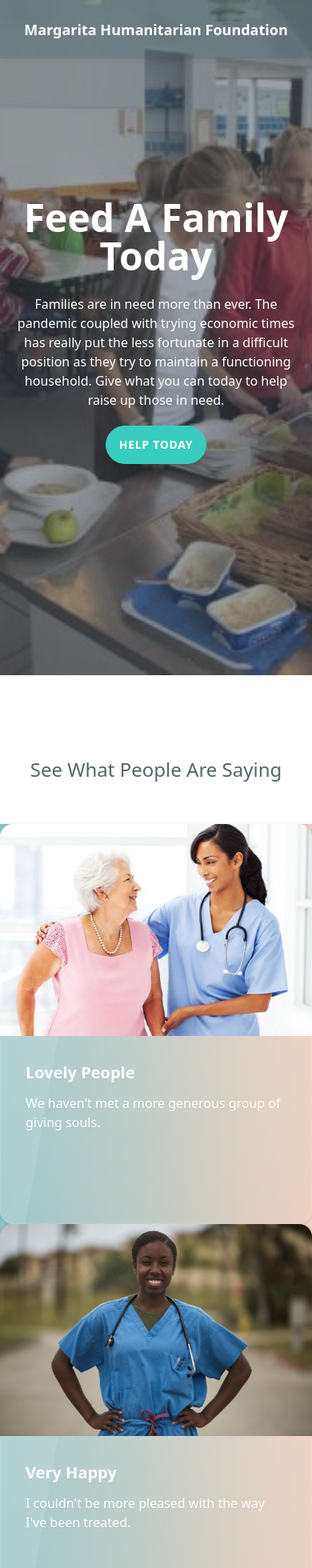
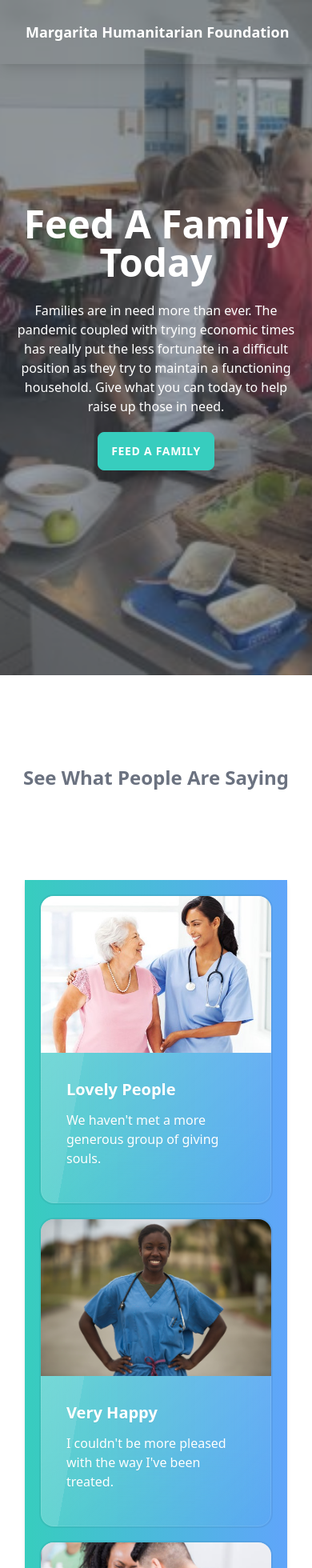
Before and after one commit to margaritahumanitarian/helpafamily, a Next.js app: page /landing-page in a window 390 px wide. Shown: the top 1960 px of the page at 80% size. Built offline with nearby package versions, Linux system fonts and the light colour scheme.

Commit message:
Refactored and got rid of all custom styled jsx css. Changed out the button for a next/link on line 289. Made hero section full screen.

```diff
--- a/pages/landing-page.js
+++ b/pages/landing-page.js
@@ -4,11 +4,22 @@ import { ReactElement, useEffect, useState } from 'react'; // ReactElement is on
 import Footer from '../components/Footer';
 import Head from 'next/head';
 import Image from 'next/image';
+import Link from 'next/link';
 import PropTypes from 'prop-types';
-import { useRouter } from 'next/router';
 
 // import { BsSearch } from 'react-icons/bs';
 import { FaRegHeart } from 'react-icons/fa';
+
+/** -----------------------------------------------------------------------------------------------------------------------
+ *
+ * TODO: Change all of the placeholder text to good copy.
+ * TODO: Change the call to action link to point to the appropriate destination.
+ * TODO: Refactor code by exporting components to proper folders.
+ *
+ * FIXME: The images are placeholders and need to be changed.
+ * FIXME: There's a better way to handle images as per @RedFox0x20 recommendation.
+ *
+ */ // --------------------------------------------------------------------------------------------------------------------
 
 // -----------------------------------------------------------------------------------------------------------------------
 // TODO: Export LargeHeroSection to components folder.
@@ -16,45 +27,28 @@ import { FaRegHeart } from 'react-icons/fa';
 
 /**
  * ## Large Hero Section
- * This component is the main `LargeHeroSection` component.
+ * This component is the main `LargeHeroSection` component hosting the image.
  *
  * ### Modify using tailwind classes or css
  * - `opacity` : "bg-opacity-`opacity`" | Example: `"30"` | [Tailwind opacity](https://tailwindcss.com/docs/background-opacity)
- * - `heroHeight` : Use standard css (vh | px | %) :  Example: `"70vh"`
  *
- * @param {Object} props - bgImage, mainTextSize, opacity, title, titleSize
+ * @param {Object} props - { bgImage, mainTextSize, opacity, title, titleSize }
  * @param {String} props.bgImage - Background image url
- * @param {String} [props.heroHeight = '100vh'] Use standard css (vh | px | %) :  Example: `"70vh"`
- * @param {String} [props.opacity = '60' ]"bg-opacity-`opacity`" | Example: `"30"` | [Tailwind opacity](https://tailwindcss.com/docs/background-opacity)
+ * @param {String} [props.opacity = '60' ] "bg-opacity-`opacity`" | Example: `"30"` | [Tailwind opacity](https://tailwindcss.com/docs/background-opacity)
  * @param {*} props.children - Children elements
  * @returns {ReactElement} JSX
  */
 
-const LargeHeroSection = ({
-  bgImage,
-  children,
-  heroHeight = '100vh',
-  opacity = '60',
-}) => {
+const LargeHeroSection = ({ bgImage, children, opacity = '60' }) => {
   return (
     <>
-      <div className="hero min-height background">
+      <div
+        className="hero min-h-screen"
+        style={{ backgroundImage: `url(${bgImage})` }}
+      >
         <div className={`hero-overlay bg-opacity-${opacity}`} />
         {children}
       </div>
-      <style jsx>{`
-        .background {
-          background-image: url(${bgImage});
-        }
-        .min-height {
-          height: ${heroHeight};
-        }
-        @media (max-width: 768px) {
-          .hero {
-            height: 100vh;
-          }
-        }
-      `}</style>
     </>
   );
 };
@@ -62,7 +56,6 @@ const LargeHeroSection = ({
 LargeHeroSection.propTypes = {
   children: PropTypes.node,
   bgImage: PropTypes.string.isRequired,
-  heroHeight: PropTypes.string,
   opacity: PropTypes.string,
 };
 
@@ -76,15 +69,15 @@ LargeHeroSection.propTypes = {
 
 /**
  * ## Large Hero Content
- * This component goes full width and height of the page by default. Modify with props.
+ * This is the call to action and content of the `LargeHeroSection` component.
  *
  * ### Modify using tailwind classes or css
  * - `titleSize` : "text-`titleSize`" | Example: `"5xl"` | [Tailwind text sizes](https://tailwindcss.com/docs/font-size)
  * - `mainTextSize` : "max-w-`mainSize`" | [Tailwind max-width sizes](https://tailwindcss.com/docs/max-width)
  *
- * @param {Object} props - { mainTextSize, opacity, title, titleSize, fadeInSpeed }
+ * @param {Object} props - { mainTextSize, title, titleSize, fadeInSpeed }
  * @param {String} [props.mainTextSize = 'md'] - change the size of main section "max-w-`mainSize`" | [Tailwind max-width sizes](https://tailwindcss.com/docs/max-width)
- * @param {String} [props.fadeInSpeed = '0.8s'] - change the speed of fade in "ease-in-out-`fadeInSpeed`" | Example: `"0.8s"`
+ * @param {String} [props.fadeInSpeed = '700'] - change the speed of fade in "duration-`fadeInSpeed`" | Example: `700"`
  * @param {String} props.title - The title of the hero section
  * @param {String} [props.titleSize = '5xl'] - "text-`titleSize`" | Example: `"5xl"` | [Tailwind text sizes](https://tailwindcss.com/docs/font-size)
  * @param {*} props.children - The content of the hero section
@@ -93,33 +86,23 @@ LargeHeroSection.propTypes = {
 
 const LargeHeroContent = ({
   children,
-  fadeInSpeed = '0.8s',
+  fadeInSpeed = '700',
   mainTextSize = 'md',
   title,
   titleSize = '5xl',
 }) => {
-  const [fadeIn, setFadeIn] = useState(0);
+  const [opacityAmount, setOpacityAmount] = useState(0);
   useEffect(() => {
-    setFadeIn(1);
+    setOpacityAmount(1);
   }, []);
   return (
-    <div className="text-center hero-content text-neutral-content fade-in">
+    <div
+      className={`text-center hero-content text-neutral-content opacity-${opacityAmount} transition ease-in duration-${fadeInSpeed}`}
+    >
       <div className={`max-w-${mainTextSize}`}>
         <h1 className={`mb-6 text-${titleSize} font-bold`}>{title}</h1>
         {children}
       </div>
-      <style jsx>{`
-        .fade-in {
-          opacity: ${fadeIn};
-          transition: ease-in-out ${fadeInSpeed};
-        }
-        @media (max-width: 768px) {
-          .hero-content {
-            padding-top: 0;
-            height: 100vh;
-          }
-        }
-      `}</style>
     </div>
   );
 };
@@ -138,30 +121,35 @@ LargeHeroContent.propTypes = {
 
 // -----------------------------------------------------------------------------------------------------------------------
 // TODO: Export LandingPageNav to components folder.
+// FIXME: The commented out code is for @Audrey to decide whether or not she wants to use the links in the nav.
 // -----------------------------------------------------------------------------------------------------------------------
 
 /**
  * ### Landing Page Nav Bar
  * This component is used to create the nav bar for the landing page which has opacity and fade in options to work in conjunction with the `LargeHeroSection` component.
- * @param {Object} props - fadeInSpeed
- * @param {String} [props.fadeInSpeed = '1.5s' ]- change the speed of fade in "ease-in-out-`fadeInSpeed`" | Example: `"0.8s"`
+ *
+ * fadeInSpeed - change the speed of fade in "ease-in duration-`fadeInSpeed`" | Example: `"700"` : [tailwind durations](https://tailwindcss.com/docs/transition-duration)
+ *
+ * @param {Object} props - { fadeInSpeed }
+ * @param {String} [props.fadeInSpeed = '700' ] - change the speed of fade in "ease-in duration-`fadeInSpeed`" | Example: `"700"` : [tailwind durations](https://tailwindcss.com/docs/transition-duration)
  * @returns {ReactElement} JSX
  */
-const LandingPageNav = ({ fadeInSpeed = '1.5s' }) => {
+const LandingPageNav = ({ fadeInSpeed = '700' }) => {
   const [navOpacity, setnavOpacity] = useState(0);
   useEffect(() => {
-    setnavOpacity(1);
+    setnavOpacity(100);
   }, []);
   return (
     <>
-      <div className="nav-area">
-        <div className="nav-bar mb-2 shadow-lg bg-neutral text-neutral-content justify-center sticky top-0 z-50">
+      <div
+        className={`fixed h-20 nav-bar mb-2 shadow-lg text-neutral-content flex justify-between items-center top-0 left-0 right-0 z-50 opacity-${navOpacity} ease-in duration-${fadeInSpeed}`}
+      >
         <div className="flex-none px-6 mx-2">
           <span className="text-lg font-bold">
             {'Margarita Humanitarian Foundation'}
           </span>
         </div>
-          <div className="flex-1 px-2 mx-2 hidden md:flex">
+        {/* <div className="px-2 mx-2 hidden md:flex flex-grow "> */}
         {/* <div className="items-stretch hidden lg:flex">
               <Link href="/">
                 <a className="btn btn-ghost btn-sm rounded-btn">{'Home'}</a>
@@ -183,12 +171,14 @@ const LandingPageNav = ({ fadeInSpeed = '1.5s' }) => {
                 </a>
               </Link>
             </div> */}
-          </div>
-          <div className="pr-7 hidden">{' Help Families in Need'}</div>
+        {/* </div> */}
+        <div className="flex items-center">
+          <div className="pr-7 hidden md:block">{' Help Families in Need'}</div>
           <div className="flex-row hidden sm:flex">
             <button className="btn btn-square btn-ghost pr-6" type="button">
               <FaRegHeart className="inline-block w-5 h-5 stroke-current" />
             </button>
+          </div>
         </div>
 
         {/* <div className="flex-none hidden sm:flex">
@@ -197,36 +187,37 @@ const LandingPageNav = ({ fadeInSpeed = '1.5s' }) => {
             </button>
           </div> */}
       </div>
+    </>
+  );
+};
+
+// -----------------------------------------------------------------------------------------------------------------------
+// Export LandingPageNav end.
+// -----------------------------------------------------------------------------------------------------------------------
+
+// -----------------------------------------------------------------------------------------------------------------------
+// TODO: Export TestimonialCard to components folder or leave it here as it's not the most reusable component.
+// FIXME: Find correct images for these cards and fix the sizing issues
+// -----------------------------------------------------------------------------------------------------------------------
+
+const TestimonialCard = ({ content, image, title }) => {
+  return (
+    <div className="m-5 w-72 h-96 card glass lg:card text-neutral-content">
+      <figure className="p-0">
+        <Image
+          alt="testimonial"
+          className="shadow-lg"
+          height={340}
+          layout="responsive"
+          src={image}
+          width={500}
+        />
+      </figure>
+      <div className="max-w-md card-body">
+        <h2 className="card-title">{title}</h2>
+        <p>{content}</p>
       </div>
-      <style jsx>{`
-        .hidden {
-          display: block;
-        }
-        .nav-bar {
-          opacity: ${navOpacity};
-          background-color: #2159633d !important;
-          box-shadow: 0 0.3px 7.2px 0px rgba(0, 0, 0, 0.12);
-          z-index: 1;
-          position: fixed;
-          display: flex;
-          align-items: center;
-          justify-content: center;
-          top: ${navOpacity ? navOpacity - 1 : -3}rem;
-          left: 0;
-          right: 0;
-          height: 73px;
-          transition: all ${fadeInSpeed} ease-in-out;
-        }
-        @media (max-width: 768px) {
-          .nav-bar {
-            top: 0;
-          }
-          .hidden {
-            display: none;
-          }
-        }
-      `}</style>
-    </>
+    </div>
   );
 };
 
@@ -240,135 +231,30 @@ const LandingPageNav = ({ fadeInSpeed = '1.5s' }) => {
 
 const TestimonialSection = () => {
   return (
-    <section className="testimonial-section">
-      <div className="section-title">
+    <section className="flex flex-col items-center justify-center h-1/2 py-28">
+      <div className="text-gray-500 text-2xl font-semibold pb-28">
         <h2>{'See What People Are Saying'}</h2>
       </div>
-      <div className="cards">
-        <div className="testimonial-card">
-          <div className="card glass lg:card text-neutral-content">
-            <figure className="p-0">
-              <Image
-                alt="testimonial"
-                className="shadow-lg"
-                height={340}
-                layout="responsive"
-                src="/images/HealthWorkShop.jpg"
-                width={500}
+      <div
+        className=" bg-gradient-to-r from-accent to-blue-400 shadow-md md:flex md:p-32 "
+        id="cards-section"
+      >
+        <TestimonialCard
+          content="We haven't met a more generous group of giving souls."
+          image="/images/HealthWorkShop.jpg"
+          title="Lovely People"
         />
-            </figure>
-            <div className="max-w-md card-body">
-              <h2 className="card-title">{'Lovely People'}</h2>
-              <p>{"We haven't met a more generous group of giving souls."}</p>
+        <TestimonialCard
+          content="I couldn't be more pleased with the way I've been treated."
+          image="/images/Volunteer.jpg"
+          title="Very Happy"
+        />
+        <TestimonialCard
+          content="I couldn't be more pleased with the way I've been treated."
+          image="/images/Humanitarian.jpg"
+          title="They Care"
+        />
       </div>
-          </div>
-        </div>
-        <div className="testimonial-card">
-          <div className="card glass lg:card text-neutral-content">
-            <figure className="p-0">
-              <Image
-                alt="testimonial"
-                className="shadow-lg"
-                height={340}
-                layout="responsive"
-                src="/images/Volunteer.jpg"
-                width={500}
-              />
-            </figure>
-            <div className="max-w-md card-body">
-              <h2 className="card-title">{'Very Happy'}</h2>
-              <p>
-                {"I couldn't be more pleased with the way I've been treated."}
-              </p>
-            </div>
-          </div>
-        </div>
-        <div className="testimonial-card">
-          <div className="card glass lg:card text-neutral-content">
-            <figure className="p-0">
-              <Image
-                alt="testimonial"
-                className="shadow-lg"
-                height={340}
-                layout="responsive"
-                src="/images/Humanitarian.jpg"
-                width={500}
-              />
-            </figure>
-            <div className="max-w-md card-body">
-              <h2 className="card-title">{'They Care'}</h2>
-              <p>
-                {"I couldn't be more pleased with the way I've been treated."}
-              </p>
-            </div>
-          </div>
-        </div>
-      </div>
-      <style jsx>{`
-        .testimonial-section {
-          display: flex;
-          flex-direction: column;
-          justify-content: center;
-          align-items: center;
-          height: 1300px;
-          padding: 10px;
-        }
-        .cards {
-          background: linear-gradient(
-            90deg,
-            rgba(91, 164, 167, 0.699) 0%,
-            rgba(206, 117, 66, 0.336) 100%
-          );
-          padding: 70px;
-          display: flex;
-          align-items: flex-end;
-          height: 600px;
-          box-shadow: 0 5px 10px rgba(0, 0, 0, 0.2),
-            0 2px 3px rgba(0, 0, 0, 0.2);
-        }
-        .testimonial-card {
-          display: flex;
-          width: 350px;
-          height: 600px;
-          overflow: scroll;
-          margin: 20px;
-          border-radius: 10px;
-          box-shadow: 0 5px 10px rgba(0, 0, 0, 0.2);
-        }
-        .section-title {
-          color: #0d2529b4;
-          font-size: 2.5rem;
-          font-weight: 500;
-          padding-bottom: 200px;
-        }
-
-        @media (max-width: 768px) {
-          .testimonial-section {
-            height: auto;
-            padding: 100px 0;
-
-            flex-direction: column;
-            align-items: center;
-            justify-content: center;
-          }
-          .cards {
-            flex-direction: column;
-            height: auto;
-            padding: 0;
-          }
-          .testimonial-card {
-            width: 100%;
-            height: 500px;
-            margin: 0;
-            border-radius: 0;
-            box-shadow: none;
-          }
-          .section-title {
-            font-size: 1.5rem;
-            padding-bottom: 50px;
-          }
-        }
-      `}</style>
     </section>
   );
 };
@@ -377,12 +263,7 @@ const TestimonialSection = () => {
 // Export TestimonialSection end.
 // -----------------------------------------------------------------------------------------------------------------------
 
-// -----------------------------------------------------------------------------------------------------------------------
-// Main Component for this page lives here.
-// -----------------------------------------------------------------------------------------------------------------------
-
 const LandingPage = () => {
-  const router = useRouter();
   return (
     <>
       <Head>
@@ -391,15 +272,10 @@ const LandingPage = () => {
         <link href="https://www.margaritahumanitarian.org/" rel="canonical" />
         <link href="/favicon.ico" rel="icon" />
       </Head>
-      <LandingPageNav fadeInSpeed="1.5s" />
-      <main className="body">
-        <LargeHeroSection
-          bgImage="/images/HotMealDay.jpg"
-          heroHeight="85vh"
-          opacity="20"
-        >
+      <LandingPageNav />
+      <main className="justify-center">
+        <LargeHeroSection bgImage="/images/HotMealDay.jpg" opacity="20">
           <LargeHeroContent
-            fadeInSpeed="0.8s"
             mainTextSize="lg"
             title="Feed A Family Today"
             titleSize="5xl"
@@ -410,24 +286,12 @@ const LandingPage = () => {
               }
             </p>
 
-            <button
-              className="btn btn-accent rounded-full shadow-lg"
-              onClick={() => router.push('/in-kind')}
-              type="button"
-            >
-              {'Help Today'}
-            </button>
+            <Link href="/in-kind">
+              <a className="btn btn-accent rounded-btn">{'Feed A Family'}</a>
+            </Link>
           </LargeHeroContent>
         </LargeHeroSection>
         <TestimonialSection />
-
-        <style jsx>{`
-          .body {
-            display: flex;
-            flex-direction: column;
-            align-items: center;
-          }
-        `}</style>
       </main>
       <Footer />
     </>
```
Lines whose indentation alone changed are shown as unchanged.
